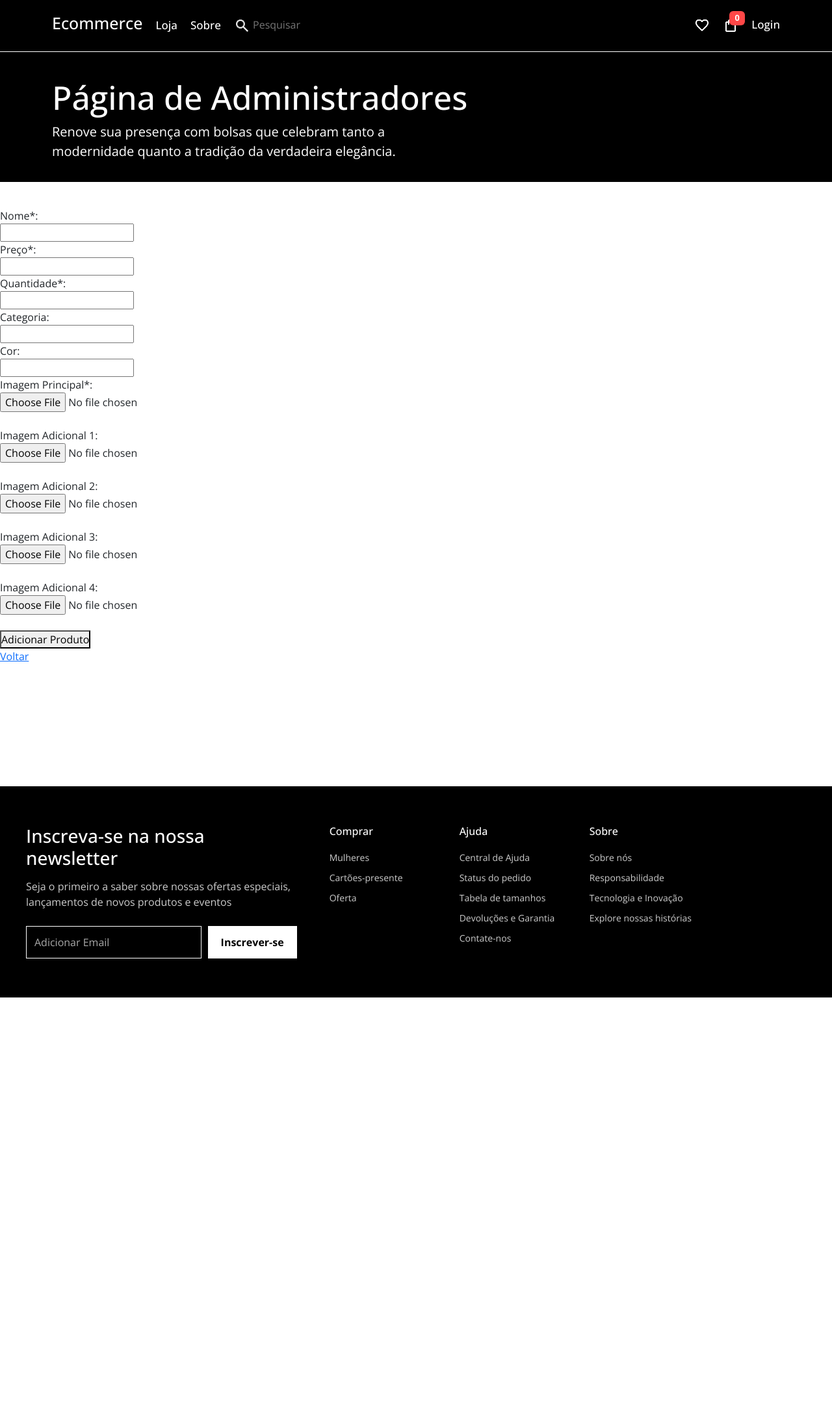
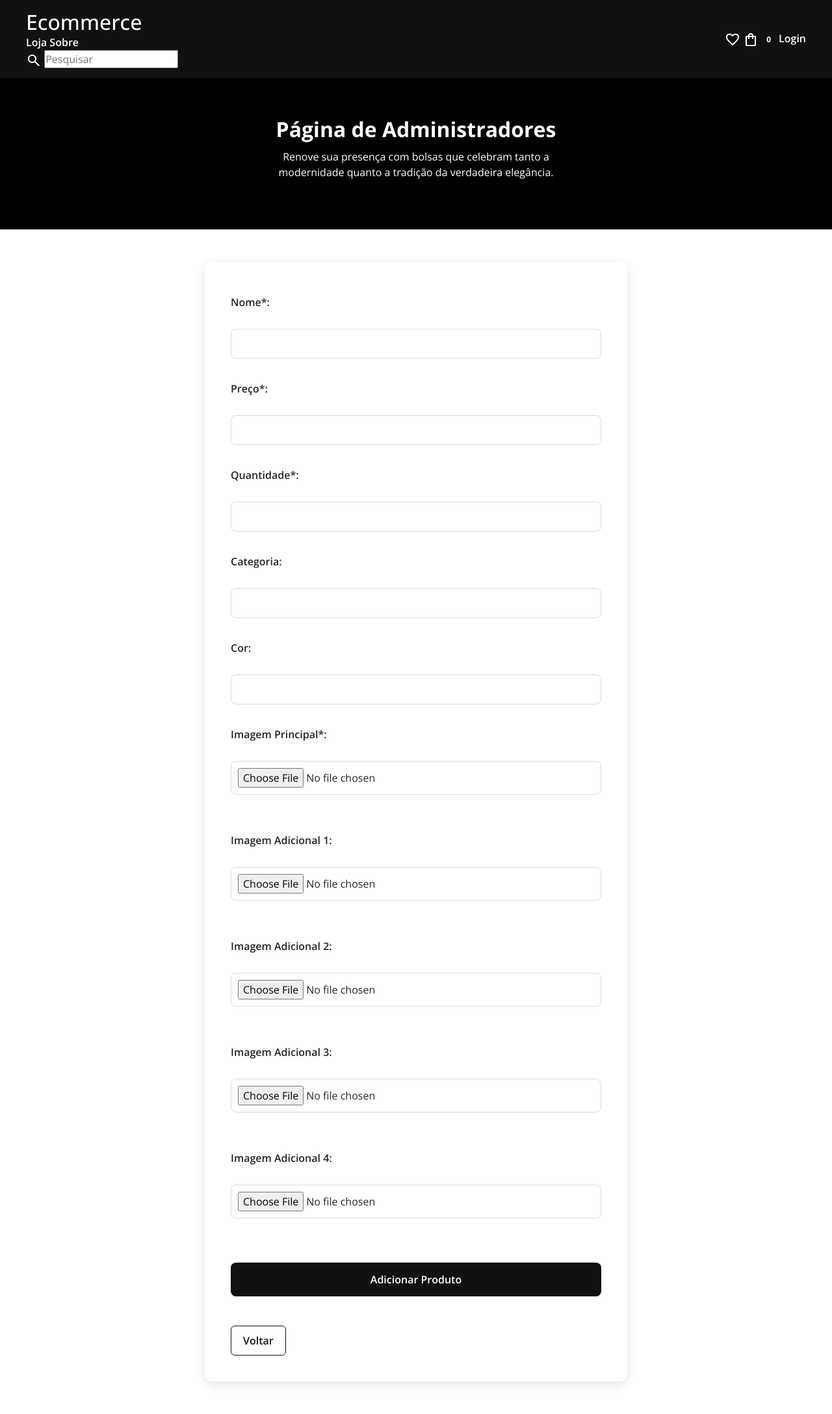
Before and after one commit to Thiago-Zito/Team_Code, a FastAPI app: page /admin/produto in a window 1280 px wide. Shown: the whole page at 65% size. Before the commit the page ends 1535 px from the top, so only its background shows below. Run offline with FastAPI, Linux system fonts and the light colour scheme; data that the repository does not hold is empty.

Commit message:
Adicionando funcionalidades

```diff
--- a/View/templates/admin-produto.html
+++ b/View/templates/admin-produto.html
@@ -3,7 +3,7 @@
 <head>
     <meta charset="UTF-8">
     <meta name="viewport" content="width=device-width, initial-scale=1.0">
-    <link rel="stylesheet" href="{{url_for('static', path='Pasta_css/stytle_loja.css') }}">
+    <link rel="stylesheet" href="{{url_for('static', path='Pasta_css/style_admin_add.css') }}">
     <!-- bootstrap -->
     <link href="https://cdn.jsdelivr.net/npm/bootstrap@5.3.8/dist/css/bootstrap.min.css" rel="stylesheet"
         integrity="sha384-sRIl4kxILFvY47J16cr9ZwB07vP4J8+LH7qKQnuqkuIAvNWLzeN8tE5YBujZqJLB" crossorigin="anonymous">
@@ -54,67 +54,26 @@
                         <label>Quantidade*:</label><br>
                         <input type="number" step="1" name="quantidade" required><br>
                         <label>Categoria:</label><br>
-                        <input type="text" name="categoria" ><br>
+                        <input type="text" name="categoria" required><br>
                         <label>Cor:</label><br>
-                        <input type="text" name="cor" ><br>
+                        <input type="text" name="cor" required><br>
 
 
                         <label>Imagem Principal*:</label><br>
                         <input type="file" name="imagem" required><br><br>
                         <label>Imagem Adicional 1:</label><br>
-                        <input type="file" name="detalhe1"><br><br>
+                        <input type="file" name="detalhe1" required><br><br>
                         <label>Imagem Adicional 2:</label><br>
-                        <input type="file" name="detalhe2"><br><br>
+                        <input type="file" name="detalhe2" required><br><br>
                         <label>Imagem Adicional 3:</label><br>
-                        <input type="file" name="detalhe3"><br><br>
+                        <input type="file" name="detalhe3" required><br><br>
                         <label>Imagem Adicional 4:</label><br>
-                        <input type="file" name="detalhe4"><br><br>
+                        <input type="file" name="detalhe4" required><br><br>
                         <button type="submit">Adicionar Produto</button>
                     </form>
                     <a href="/admin">Voltar</a>
             </div>
         </section>
-
-        <!-- Footer -->
-        <footer class="footer-newsletter">
-            <div class="footer-container">
-                <!-- Newsletter -->
-                <div class="newsletter-section">
-                    <h2>Inscreva-se na nossa newsletter</h2>
-                    <p>Seja o primeiro a saber sobre nossas ofertas especiais,<br>lançamentos de novos produtos e
-                        eventos</p>
-                    <form class="newsletter-form">
-                        <input type="email" placeholder="Adicionar Email" required>
-                        <button type="submit">Inscrever-se</button>
-                    </form>
-                </div>
-
-                <!-- Links -->
-                <div class="footer-links">
-                    <div class="footer-column">
-                        <h3>Comprar</h3>
-                        <a href="#">Mulheres</a>
-                        <a href="#">Cartões-presente</a>
-                        <a href="#">Oferta</a>
-                    </div>
-                    <div class="footer-column">
-                        <h3>Ajuda</h3>
-                        <a href="#">Central de Ajuda</a>
-                        <a href="#">Status do pedido</a>
-                        <a href="#">Tabela de tamanhos</a>
-                        <a href="#">Devoluções e Garantia</a>
-                        <a href="#">Contate-nos</a>
-                    </div>
-                    <div class="footer-column">
-                        <h3>Sobre</h3>
-                        <a href="#">Sobre nós</a>
-                        <a href="#">Responsabilidade</a>
-                        <a href="#">Tecnologia e Inovação</a>
-                        <a href="#">Explore nossas histórias</a>
-                    </div>
-                </div>
-            </div>
-        </footer>
     </main>
     <script src="{{ url_for('static', path='js/carrinho.js') }}"></script>
 </body>
--- /dev/null
+++ b/static/Pasta_css/style_admin_add.css
@@ -0,0 +1,147 @@
+/* ======= ADMIN ADICIONAR PRODUTO ======= */
+* {
+  margin: 0;
+  padding: 0;
+  box-sizing: border-box;
+  font-family: "Open Sans", sans-serif;
+}
+
+body {
+  background: #f9f9f9;
+  color: #222;
+}
+
+/* HEADER */
+#container_header {
+    display: flex;
+    justify-content: space-between; /* espalha left e right */
+    align-items: center;
+    background: #111;
+    color: #fff;
+    padding: 15px 40px;
+}
+
+#container_header .left-header h2 {
+    margin: 0;
+}
+
+#container_header a {
+    color: #fff;
+    text-decoration: none;
+    font-weight: 600;
+    transition: 0.3s;
+}
+
+#container_header a:hover {
+    color: #fff; /* hover branco */
+}
+
+.right-header {
+    /* força alinhamento à direita */
+    text-align: right;
+}
+
+/* HERO */
+.fundo_preto {
+  background: #000;
+  color: #fff;
+  padding: 60px 20px;
+  text-align: center;
+}
+
+.fundo_preto .titulo {
+  font-size: 2rem;
+  font-weight: 700;
+  margin-bottom: 10px;
+}
+
+/* CONTEÚDO */
+.produtos {
+  display: flex;
+  justify-content: center;
+  padding: 50px 20px;
+}
+
+.categoria {
+  background: #fff;
+  padding: 40px;
+  border-radius: 12px;
+  box-shadow: 0 4px 15px rgba(0, 0, 0, 0.1);
+  width: 100%;
+  max-width: 650px;
+}
+
+.categoria form {
+  display: flex;
+  flex-direction: column;
+}
+
+.categoria label {
+  font-weight: 600;
+  margin-top: 10px;
+}
+
+.categoria input {
+  padding: 10px;
+  border: 1px solid #ddd;
+  border-radius: 8px;
+  margin-top: 5px;
+  transition: 0.3s;
+}
+
+.categoria input:focus {
+  border-color: aliceblue;
+  outline: none;
+}
+
+.categoria button {
+  display: block;
+  margin: 20px 0;          /* espaço vertical */
+  width: 100%;             /* ocupa a mesma largura dos inputs */
+  padding: 12px;           /* altura confortável */
+  background: #111;
+  color: #fff;
+  border-radius: 8px;
+  font-weight: 600;
+  border: 2px solid transparent; /* borda padrão */
+  text-align: center;
+  transition: 0.3s;
+}
+
+.categoria button:hover {
+  background: aliceblue;
+  border-color: #000;
+  color: #000;
+}
+
+.categoria a {
+  display: inline-block;
+  margin-top: 25px;
+  text-decoration: none;
+  color: #111;
+  border: 1px solid #111;
+  padding: 10px 18px;
+  border-radius: 6px;
+  font-weight: 600;
+  transition: 0.3s;
+}
+
+.categoria a:hover {
+  background: #111;
+  color: #fff;
+}
+
+/* PERFIL */
+
+#foto-perfil {
+  margin-left: 15px;
+  width: 40px;
+  border-radius: 50%;
+  object-fit: cover;
+  transition: box-shadow 0.5s ease;
+}
+
+#foto-perfil:hover {
+  box-shadow: 0 0 0 5px #ffffff;
+  box-shadow: 0 0 10px 5px rgba(255, 255, 255, 0.5);
+}
```
Also changed, not shown: View/templates/admin-produto-deletar.html (+1 -44 lines), View/templates/admin.html (+6 -6 lines), static/Pasta_css/style_admin.css (+27 -110 lines), static/Pasta_css/style_admin_remove.css (added, +151 -0 lines), ecommerce.db, static/uploads/louis-vuitton-bolsa-carryall-vibe1.avif (added).
